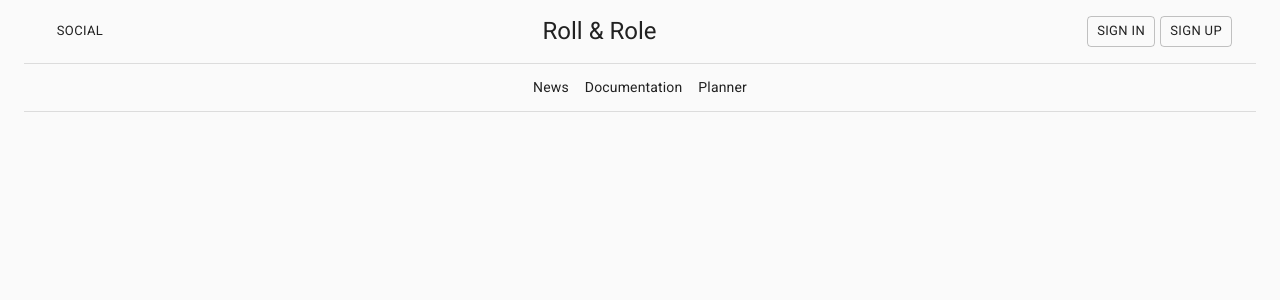
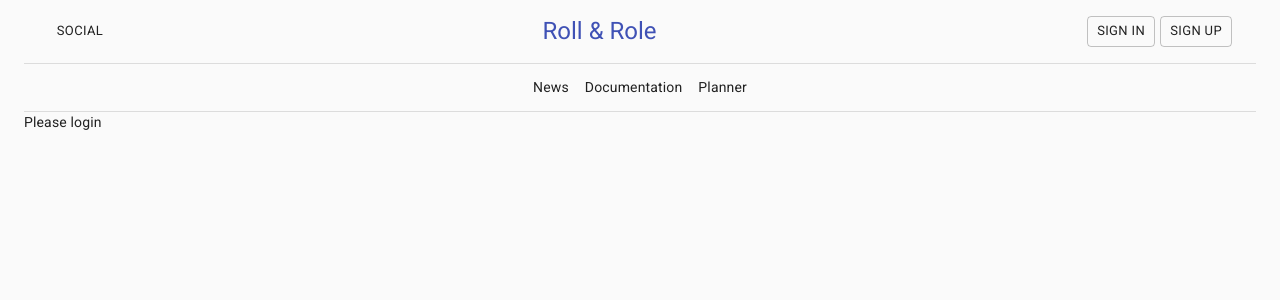
Before and after one commit to Fr1endly/BookClient, a React (Vite) app: page /rulebook in a window 1280 px wide. Shown: the top 300 px of the page. Built offline with nearby package versions, Linux system fonts and the light colour scheme; no server answers.

Commit message:
Laptop 30 march

```diff
--- a/src/App.js
+++ b/src/App.js
@@ -6,6 +6,7 @@ import Landing from "./components/layout/landing";
 import Login from "./components/auth/Login";
 import Header from "./components/layout/Header";
 import Alert from "./components/Alert";
+import RuleBook from "./components/rulebook";
 import AdminPanel from "./components/admin";
 import AdminUserView from "./components/admin/AdminUserView";
 import AdminPanelMat from "./components/admin/AdminPanelMat";
@@ -14,6 +15,7 @@ import "./App.css";
 import setAuthToken from "./utils/setAuthToken";
 import store from "./store";
 import { loadUser } from "./actions/auth";
+import PrivateRoute from "./components/routing/PrivateRoute";
 import AdminRoute from "./components/routing/AdminRoute";
 import Container from "@material-ui/core/Container";
 import CssBaseline from "@material-ui/core/CssBaseline";
@@ -38,6 +40,7 @@ export default () => {
               <Route exact path="/" component={Landing} />
               <Route path="/register" component={Register} />
               <Route path="/login" component={Login} />
+              <PrivateRoute path="/rulebook" component={RuleBook} />
               <AdminRoute exact path="/admin" component={AdminPanelMat} />
               <AdminRoute
                 exact
--- a/src/components/admin/AdminUserView.js
+++ b/src/components/admin/AdminUserView.js
@@ -56,7 +56,7 @@ const AdminUserView = ({
   return (
     <Fragment>
       <form className="form" onSubmit={e => onSubmit(e)}>
-        <h3>Create new user</h3>
+        <h3 style={{ textTransform: "capitalize" }}>{name}</h3>
         <div className="form-group">
           <input
             type="email"
--- a/src/components/admin/UserTable.js
+++ b/src/components/admin/UserTable.js
@@ -41,7 +41,9 @@ const UserTable = ({ users, getUsers }) => {
         <TableBody>
           {users.map(user => (
             <TableRow key={user._id}>
-              <TableCell>{user.name}</TableCell>
+              <TableCell>
+                <Link to={`/admin/users/${user._id}`}>{user.name}</Link>
+              </TableCell>
               <TableCell>{user.email}</TableCell>
               <TableCell>{user.date}</TableCell>
               <TableCell>{user.lastLoginDate}</TableCell>
--- a/src/components/layout/Header.js
+++ b/src/components/layout/Header.js
@@ -1,12 +1,12 @@
 import React, { Fragment } from "react";
-import { Link } from "react-router-dom";
+import { Link as RouterLink } from "react-router-dom";
 import { makeStyles } from "@material-ui/core/styles";
 import Toolbar from "@material-ui/core/Toolbar";
 import Button from "@material-ui/core/Button";
 import IconButton from "@material-ui/core/IconButton";
 import SearchIcon from "@material-ui/icons/Search";
 import Typography from "@material-ui/core/Typography";
-import MatLink from "@material-ui/core/Link";
+import Link from "@material-ui/core/Link";
 
 import { connect } from "react-redux";
 import { logout } from "../../actions/auth";
@@ -61,13 +61,13 @@ function Header(props) {
 
   const guestLinks = (
     <Fragment>
-      <Link to="/login">
+      <Link component={RouterLink} to="/login">
         <Button variant="outlined" size="small" style={{ marginRight: "5px" }}>
           Sign in
         </Button>
       </Link>
 
-      <Link to="/register">
+      <Link component={RouterLink} to="/register">
         <Button variant="outlined" size="small">
           Sign up
         </Button>
@@ -87,7 +87,9 @@ function Header(props) {
           noWrap
           className={classes.toolbarTitle}
         >
-          <Link to="/">Roll & Role</Link>
+          <Link component={RouterLink} to="/">
+            Roll & Role
+          </Link>
         </Typography>
         {!loading && (isAuthenicated ? authLinks : guestLinks)}
       </Toolbar>
@@ -96,30 +98,32 @@ function Header(props) {
         variant="dense"
         className={classes.toolbarSecondary}
       >
-        <MatLink
+        <Link
           color="inherit"
           noWrap
           variant="body2"
           className={classes.toolbarLink}
         >
           News
-        </MatLink>
-        <MatLink
+        </Link>
+        <Link
+          component={RouterLink}
           color="inherit"
           noWrap
           variant="body2"
+          to="/rulebook"
           className={classes.toolbarLink}
         >
           Documentation
-        </MatLink>
-        <MatLink
+        </Link>
+        <Link
           color="inherit"
           noWrap
           variant="body2"
           className={classes.toolbarLink}
         >
           Planner
-        </MatLink>
+        </Link>
       </Toolbar>
     </React.Fragment>
   );
--- /dev/null
+++ b/src/components/routing/PrivateRoute.js
@@ -0,0 +1,19 @@
+import React from "react";
+import PropTypes from "prop-types";
+import { connect } from "react-redux";
+import { Route, Redirect } from "react-router-dom";
+
+const PrivateRoute = (
+  { component: Component, auth: { isAuthenicated }, ...rest } // Same as !isAuthenicated && !loading && !isAdmin ? expression1 : expression2
+) => (
+  <Route
+    {...rest}
+    render={props =>
+      !isAuthenicated ? <div>Please login</div> : <Component {...props} />
+    }
+  />
+);
+
+const mapStateToProps = state => ({ auth: state.auth });
+
+export default connect(mapStateToProps)(PrivateRoute);
--- /dev/null
+++ b/src/components/rulebook/index.js
@@ -0,0 +1,20 @@
+import React, { Fragment } from "react";
+import { makeStyles } from "@material-ui/core/styles";
+
+const useStyles = makeStyles(theme => ({
+  root: {
+    display: "flex",
+    height: "100vh"
+  }
+}));
+export default function index() {
+  const classes = useStyles();
+
+  return (
+    <div className={classes.root}>
+      <div>Header</div>
+      <div>Drawer</div>
+      <div>Body</div>
+    </div>
+  );
+}
```
Also changed, not shown: src/components/rulebook/Body.js (added), src/components/rulebook/Drawer.js (added), src/components/rulebook/Header.js (added).
